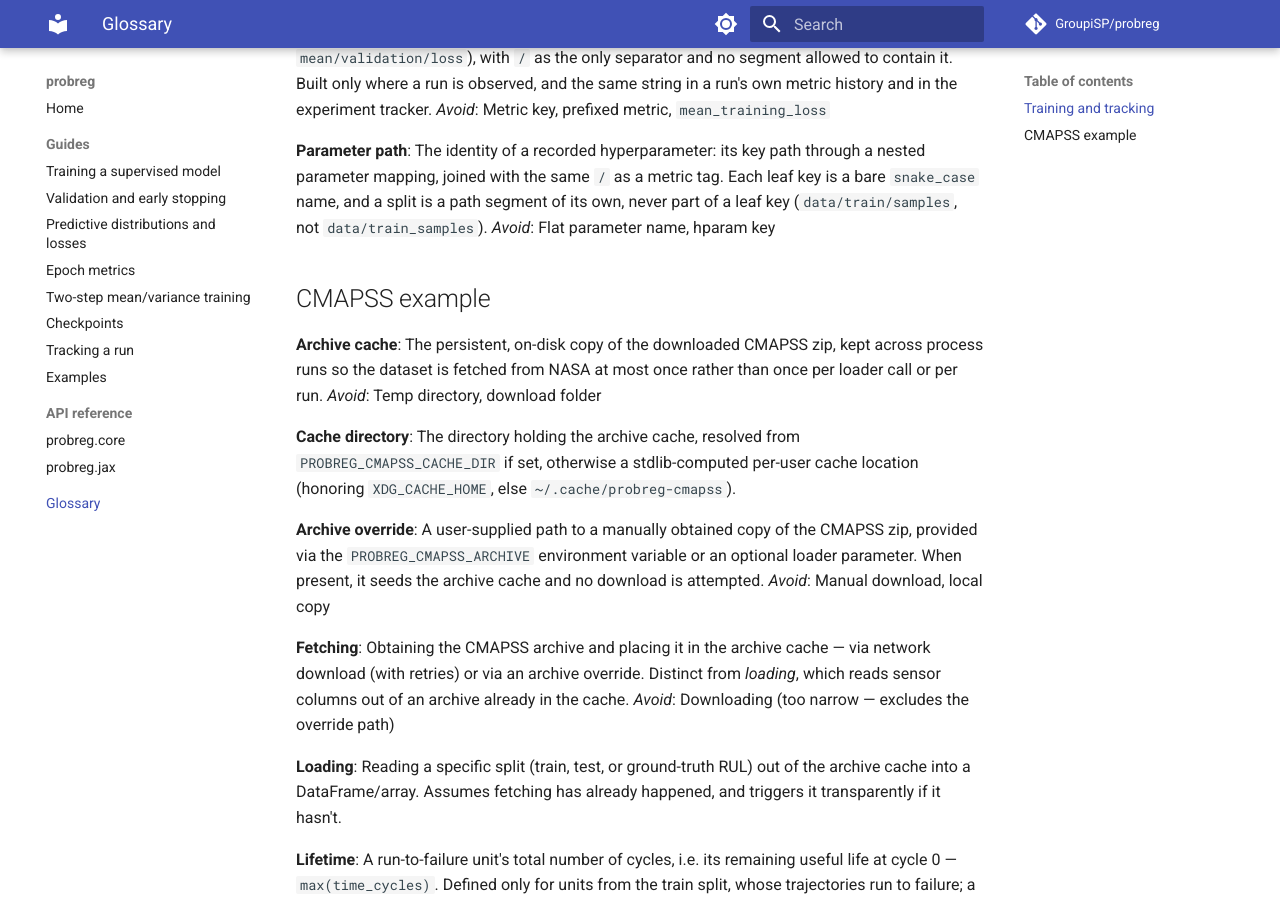
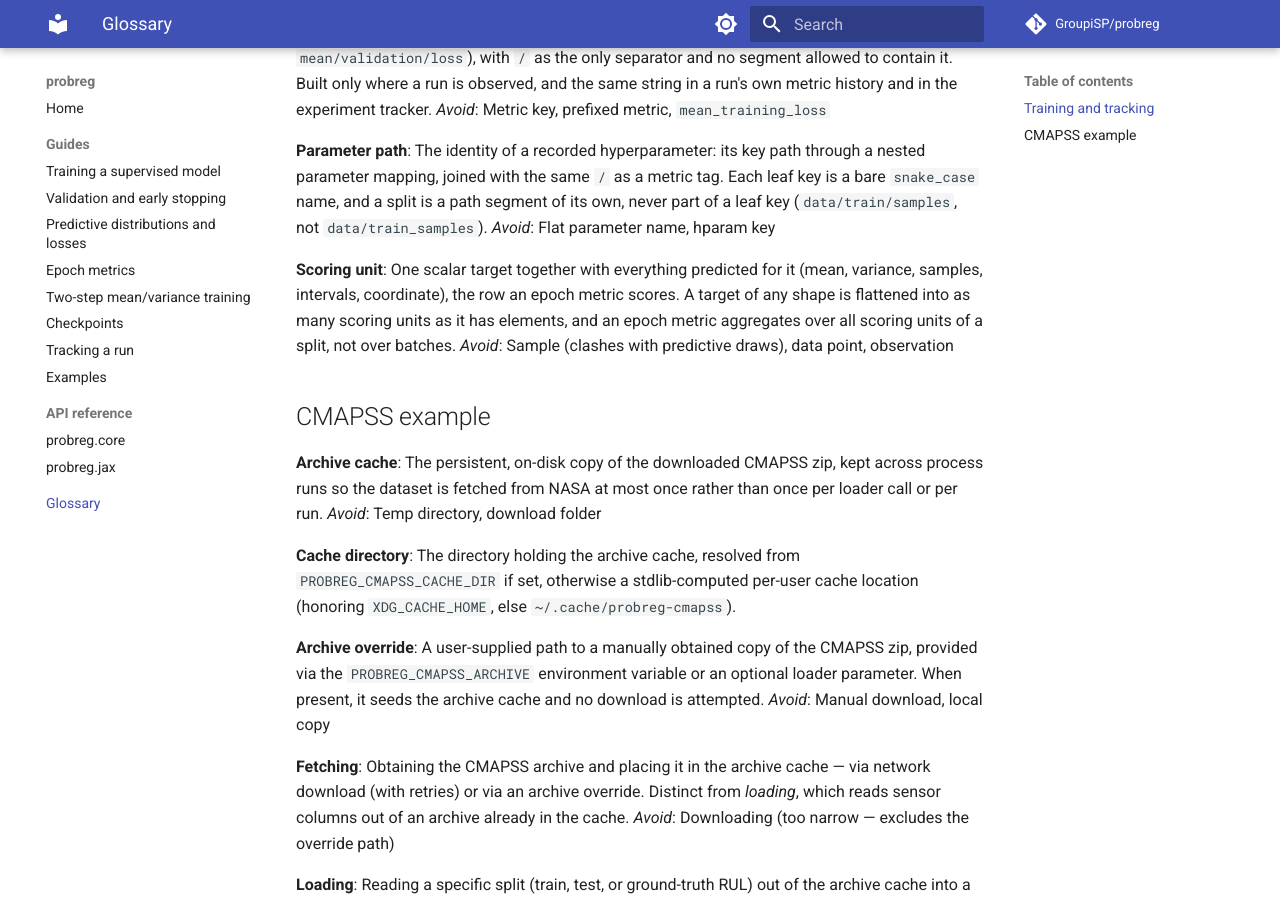
Before and after one commit to GroupiSP/probreg, an MkDocs documentation site: the page built from docs_site/glossary.md, in a window 1280 px wide and 900 px high, scrolled down 1281 px. Built offline with MkDocs 1.6.1 and Material for MkDocs 9.7.7, drawn with Linux system fonts in a browser that asks for light colours; comment, search, counter and statistics services are not loaded.

Commit message:
docs(glossary): define scoring unit
Co-Authored-By: Claude Opus 5.5 <noreply@anthropic.com>

```diff
--- a/GLOSSARY.md
+++ b/GLOSSARY.md
@@ -49,6 +49,10 @@ _Avoid_: Metric key, prefixed metric, `mean_training_loss`
 The identity of a recorded hyperparameter: its key path through a nested parameter mapping, joined with the same `/` as a metric tag. Each leaf key is a bare `snake_case` name, and a split is a path segment of its own, never part of a leaf key (`data/train/samples`, not `data/train_samples`).
 _Avoid_: Flat parameter name, hparam key
 
+**Scoring unit**:
+One scalar target together with everything predicted for it (mean, variance, samples, intervals, coordinate), the row an epoch metric scores. A target of any shape is flattened into as many scoring units as it has elements, and an epoch metric aggregates over all scoring units of a split, not over batches.
+_Avoid_: Sample (clashes with predictive draws), data point, observation
+
 ## CMAPSS example
 
 **Archive cache**:
```
